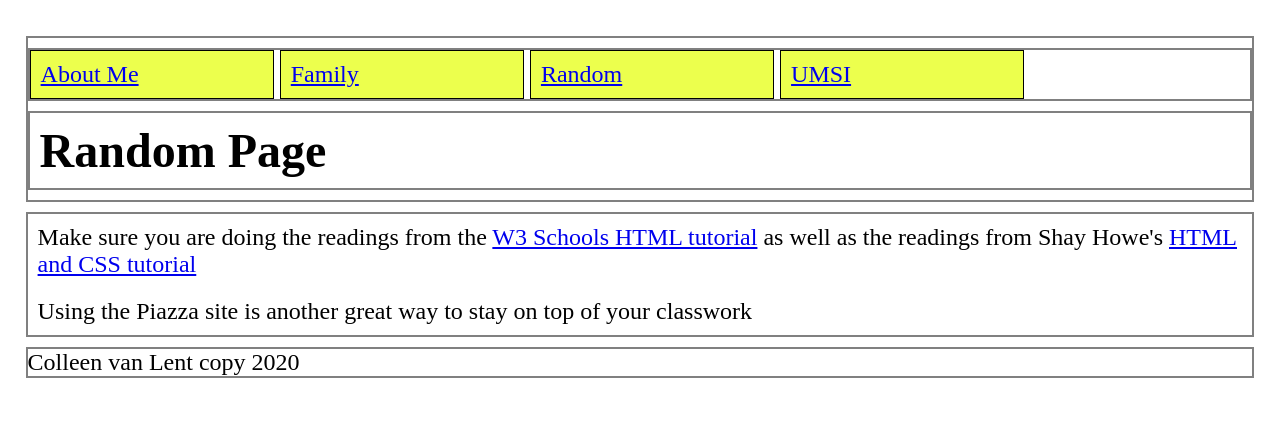
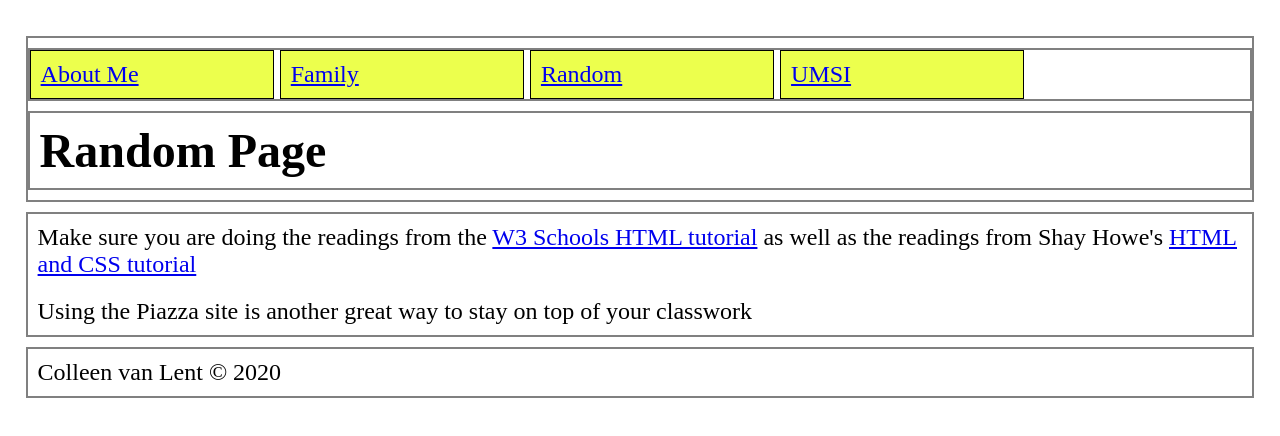
Before and after one commit to fanxuu/homework1-2021, a plain HTML site: page hw01-2021-main/random.html in a window 1280 px wide. Drawn offline with Linux system fonts and the light colour scheme.

Commit message:
Update random.html

```diff
--- a/hw01-2021-main/random.html
+++ b/hw01-2021-main/random.html
@@ -32,7 +32,7 @@
     </main>
 
 	<footer>
-	Colleen van Lent copy 2020
+	    <p>Colleen van Lent &copy; 2020</p>
 	</footer>
 </body>
 </html>
```
